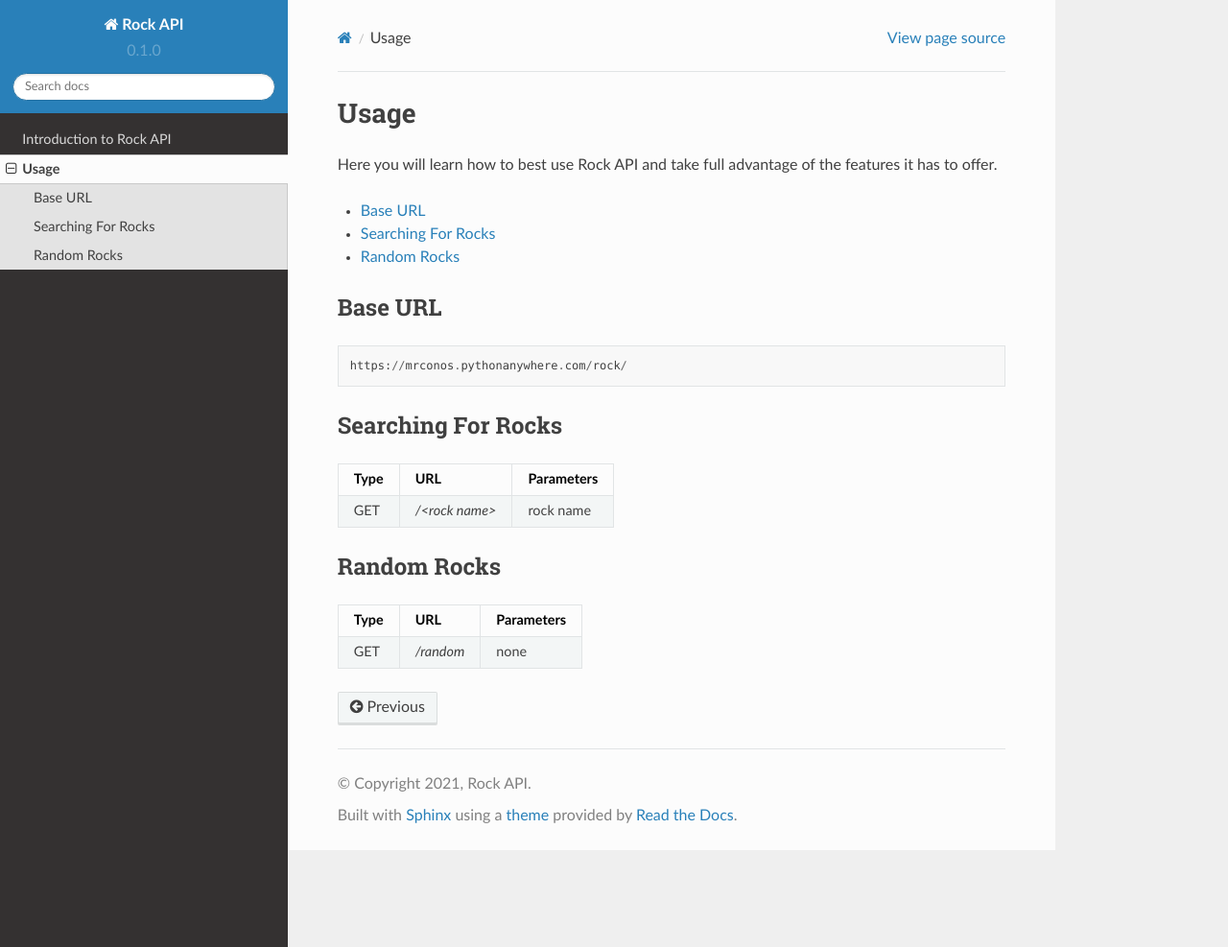
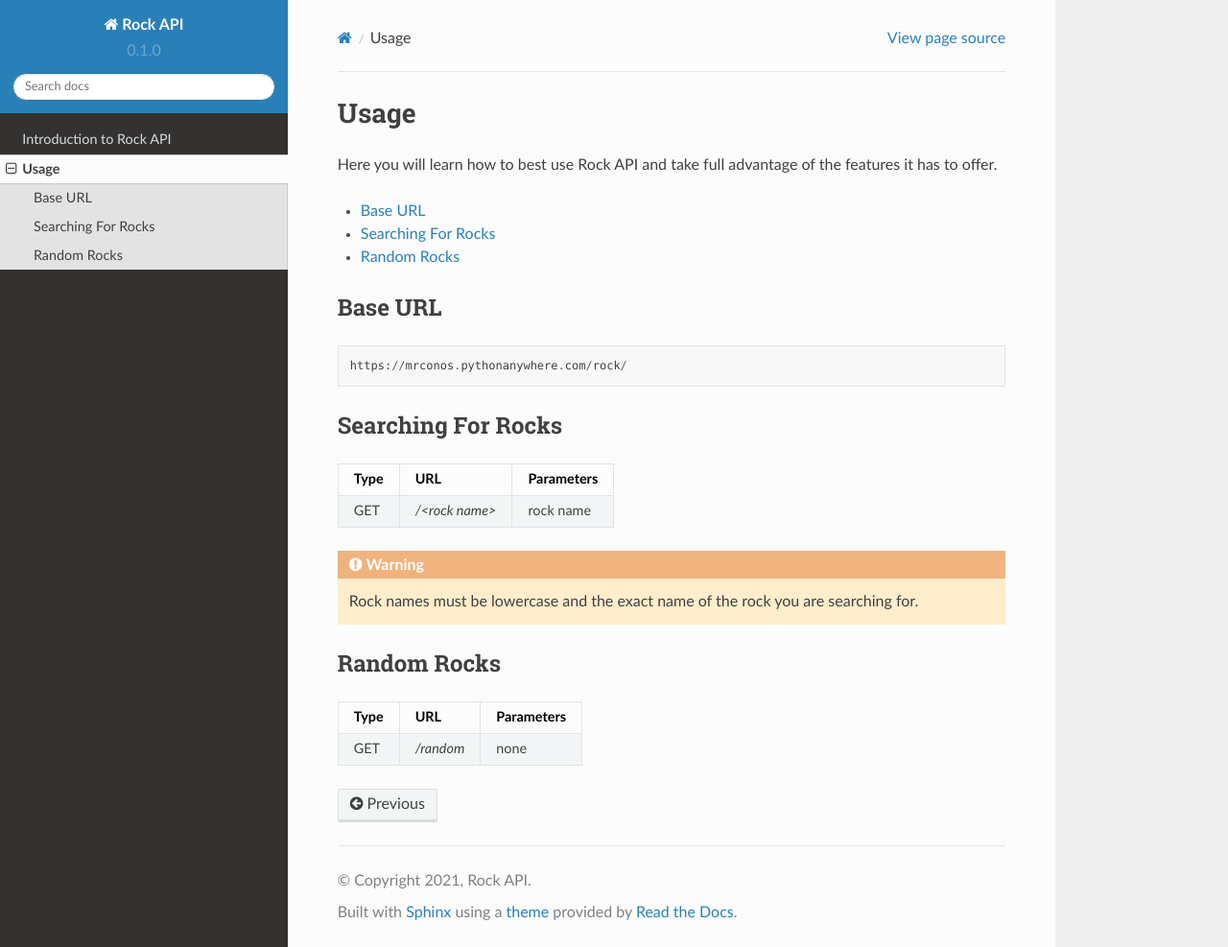
Before and after one commit to Mr-Conos/Rock-API, a Sphinx documentation site: the page built from docs/source/usage.rst, in a window 1280 px wide and 987 px high. Shown: the whole window at 96% size. Built offline with Sphinx 7.4.7 and the Read the Docs theme 2.0.0, drawn with Linux system fonts in a browser that asks for light colours; pages that are not in the unit, such as notebooks, are missing from menus.

Commit message:
Update usage.rst

```diff
--- a/docs/source/usage.rst
+++ b/docs/source/usage.rst
@@ -24,6 +24,9 @@ Searching For Rocks
 | GET    | `/<rock name>`| rock name                 |
 +--------+---------------+---------------------------+
 
+.. warning::
+    Rock names must be lowercase and the exact name of the rock you are searching for.
+
 Random Rocks
 --------------
 
```
